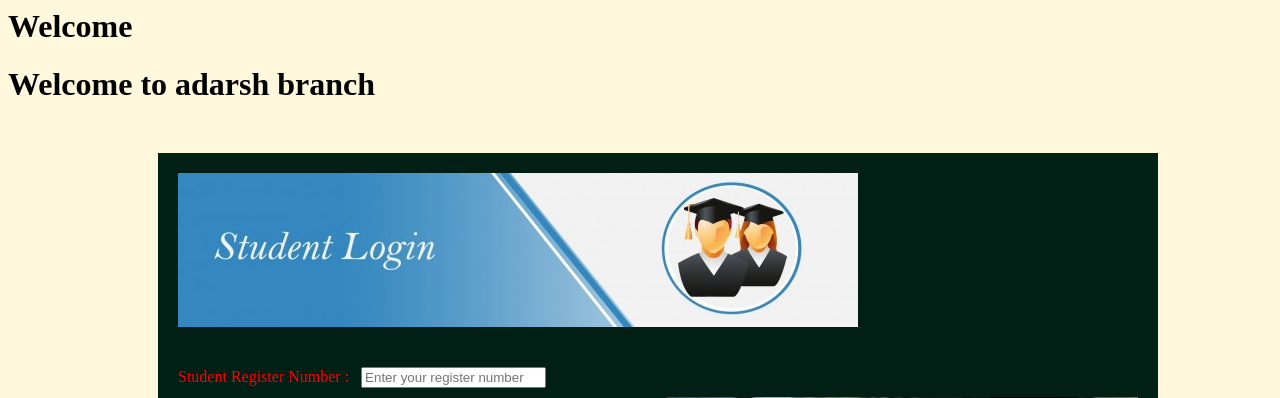
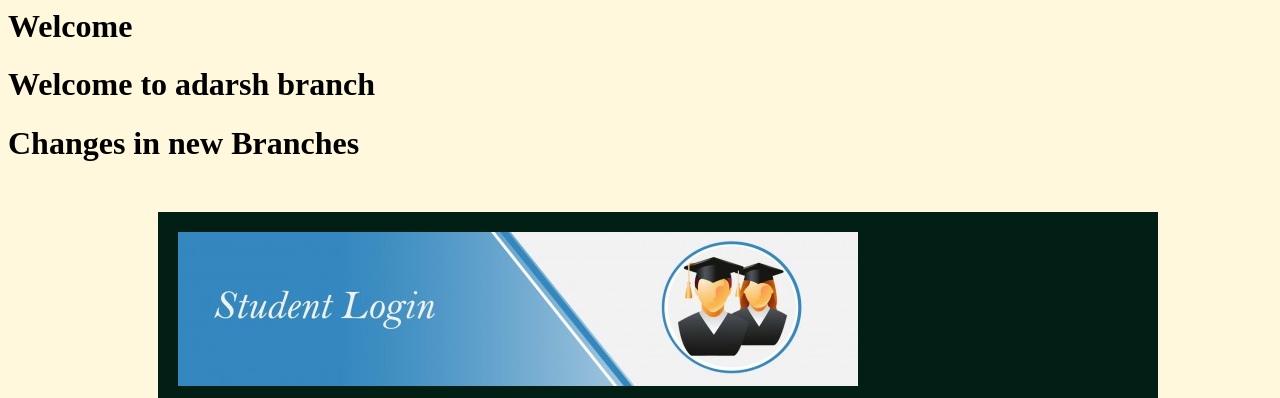
Before and after one commit to AdarshGowda-Git/Student-Registration, a Django app: page / in a window 1280 px wide. Shown: the top 398 px of the page. Run offline with Django 4.2, Linux system fonts and the light colour scheme.

Commit message:
New Changes added in new branch

```diff
--- a/studentform/loginpage/templates/index.html
+++ b/studentform/loginpage/templates/index.html
@@ -13,6 +13,7 @@
 <body>
 <h1>Welcome</h1>
 <h1>Welcome to adarsh branch</h1>
+<h1>Changes in new Branches</h1>
 
 <div id="subBoder">
 
```
